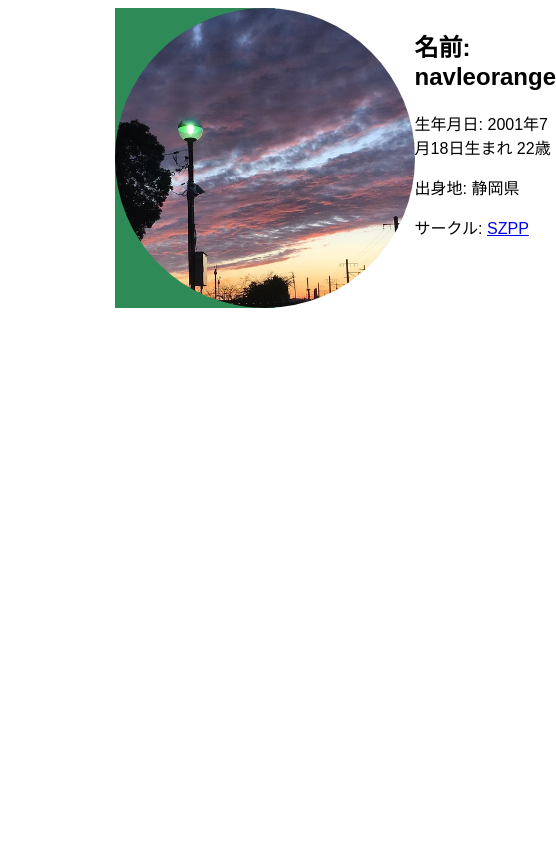
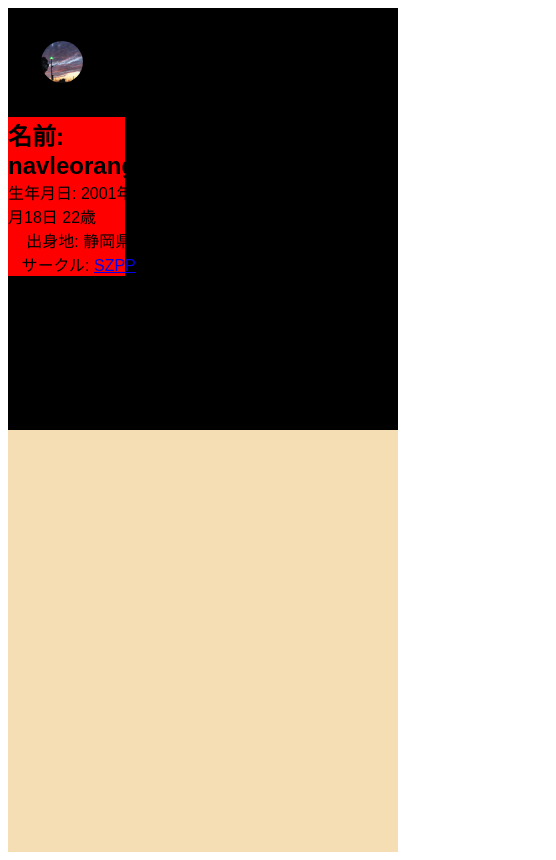
Before and after one commit to navleorange/portfolio, a Nuxt app: page /profile in a window 390 px wide. Shown: the whole page, 556 px wide, since content can reach past the window. Built offline with nearby package versions, Linux system fonts and the light colour scheme; a web font is replaced by a local one.

Commit message:
fix: sp breakpoint set based on iphone

```diff
--- a/assets/scss/_variables.scss
+++ b/assets/scss/_variables.scss
@@ -1,20 +1,12 @@
 /* ブレイクポイントの設定 min~max */
 $mq-breakpoints-min: (
- 'xxs': '0px',
- 'xs': '441px',
- 'mobile': '581px',
- 'tablet': '781px',
- 'xl': '1000px',
- 'full': '1450px',
+  'sp': '700px', // iphoneSE
+  'full': '1450px',
 ) !default;
 
 $mq-breakpoints-max: (
- 'xxs': '440px',
- 'xs': '580px',
- 'mobile': '665px',
- 'tablet': '995px',
- 'xl': '1450px',
- 'full': "3000px",
+  'sp': '1300px', //iphone(12~13) ProMax, 14Plus
+  'full': "3000px",
 ) !default;
 
 /* mq-target:指定してメディアクエリのみに適用 */
--- a/pages/profile.vue
+++ b/pages/profile.vue
@@ -9,41 +9,52 @@ body{
 
 /* 一旦ここにcssを直接かく(いい方法を模索中) */
 
+#profile_container{
+    background-color: wheat;
+    width: 100vw;
+    height: 100vh;
+}
+
 #self_introduce{
 
-    @include mq(full){
-        background-color: aqua;
-        width: 43%;
+    background-color: aqua;
+    width: auto;
+    height: 50%;
+    display: flex;
+    justify-content: center;
+
+    @include mq(sp){
+        background-color: black;
+        display: block;
     }
 
-    @include mq(xl){
-        background-color: seagreen;
-        width: 43%;
+    #top_page_icon{
+        width: auto;
+        height: auto;
+        margin: 33px 33px;
+        border-radius: 50%;
+        object-fit: cover;
+
+        @include mq(sp){
+            height: 10%;
+            margin-bottom: 0px;
+        }
+
     }
 
-    height: 30%;
-    display: flex;
-    justify-content: space-between;
-    margin-right: auto;
-    margin-left: auto;
-}
+    .profile_text{
+        background-color: red;
+        display: grid;
+        place-items: center;
+        width: 30%;
+        margin-top: 30px;
 
-#top_page_icon{
-    width: 300px;
-    height: 300px;
-    border-radius: 50%;
-    object-fit: cover;
-}
+        h2, p{
+            margin: 0px;
+        }
 
-#profile_container{
-
-    @include mq-target(tablet){
-        background-color: pink;
     }
 
-    @include mq-target(pc){
-        background-color: black;
-    }
 }
 
 </style>
@@ -86,10 +97,9 @@ export default{
             <img id="top_page_icon" src="~/assets/image/icon.png">
             <div class="profile_text">
                 <h2> 名前: navleorange</h2>
-                <p>生年月日: {{birthDay.year}}年{{birthDay.month}}月{{birthDay.day}}日生まれ {{age}}歳</p>
+                <p>生年月日: {{birthDay.year}}年{{birthDay.month}}月{{birthDay.day}}日 {{age}}歳</p>
                 <p>出身地: 静岡県</p>
                 <p>サークル: <a href="https://szpp-dev-team.github.io">SZPP</a></p>
-                <p></p>
             </div>
         </div>
 
```
